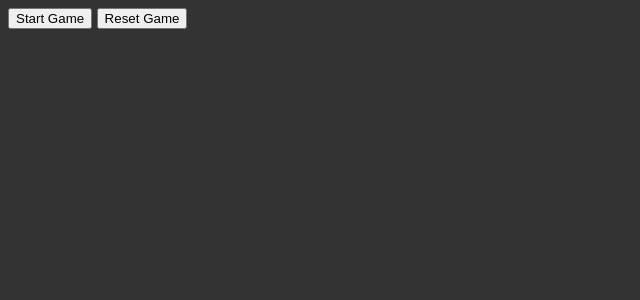
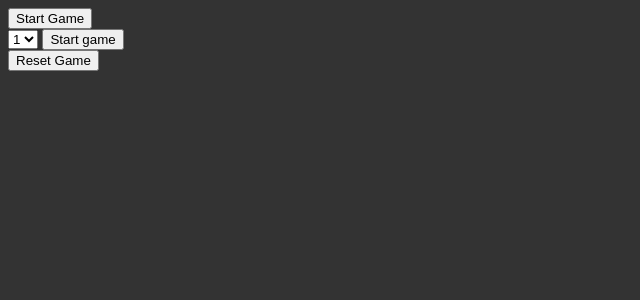
Before and after one commit to gnl221/new-trivia, a Flask app: page / in a window 1280 px wide. Shown: the top 300 px of the page, without its empty margins (0-640 px from the left). Run offline with Flask 3, Linux system fonts and the light colour scheme.

Commit message:
Basic Working app

```diff
--- a/static/script.js
+++ b/static/script.js
@@ -40,3 +40,9 @@ socket.on('reset', () => {
 socket.on('correct answer', data => {
     // Highlight correct answer
 });
+
+document.querySelector('form').onsubmit = () => {
+    var num_players = document.querySelector('select').value;
+    socket.emit('start game', {num_players: num_players});
+    return false;  // prevent the form from being submitted normally
+};
--- a/templates/main.html
+++ b/templates/main.html
@@ -7,6 +7,14 @@
 <body>
     <div id="question"></div>
     <button id="start">Start Game</button>
+    <form action="{{ url_for('main') }}" method="post">
+        <select name="num_players">
+            {% for i in range(1, 9) %}
+                <option value="{{ i }}">{{ i }}</option>
+            {% endfor %}
+        </select>
+        <input type="submit" value="Start game">
+    </form>
     <!-- Add reset button -->
     <button id="reset">Reset Game</button>
 
```
